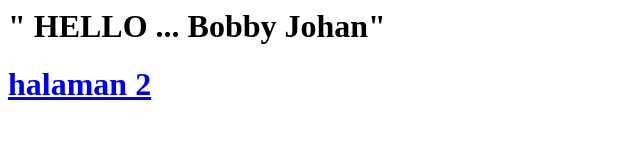
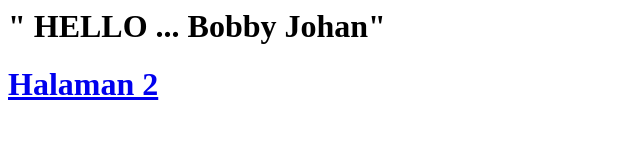
Before and after one commit to bobbyjohan123/bobbyjohan.github.io, a plain HTML site: page index.html in a window 1280 px wide. Shown: the whole page, without its empty margins (0-640 px from the left). Drawn offline with Linux system fonts and the light colour scheme.

Commit message:
Update index.html

```diff
--- a/index.html
+++ b/index.html
@@ -4,7 +4,7 @@
 </head>
 <body/>
 <h1> " HELLO ... Bobby Johan" <h1>
-  <a href="halaman 2.html">halaman 2 </a>
+  <a href="halaman 2.html">Halaman 2 </a>
 <body>
 
 
```
